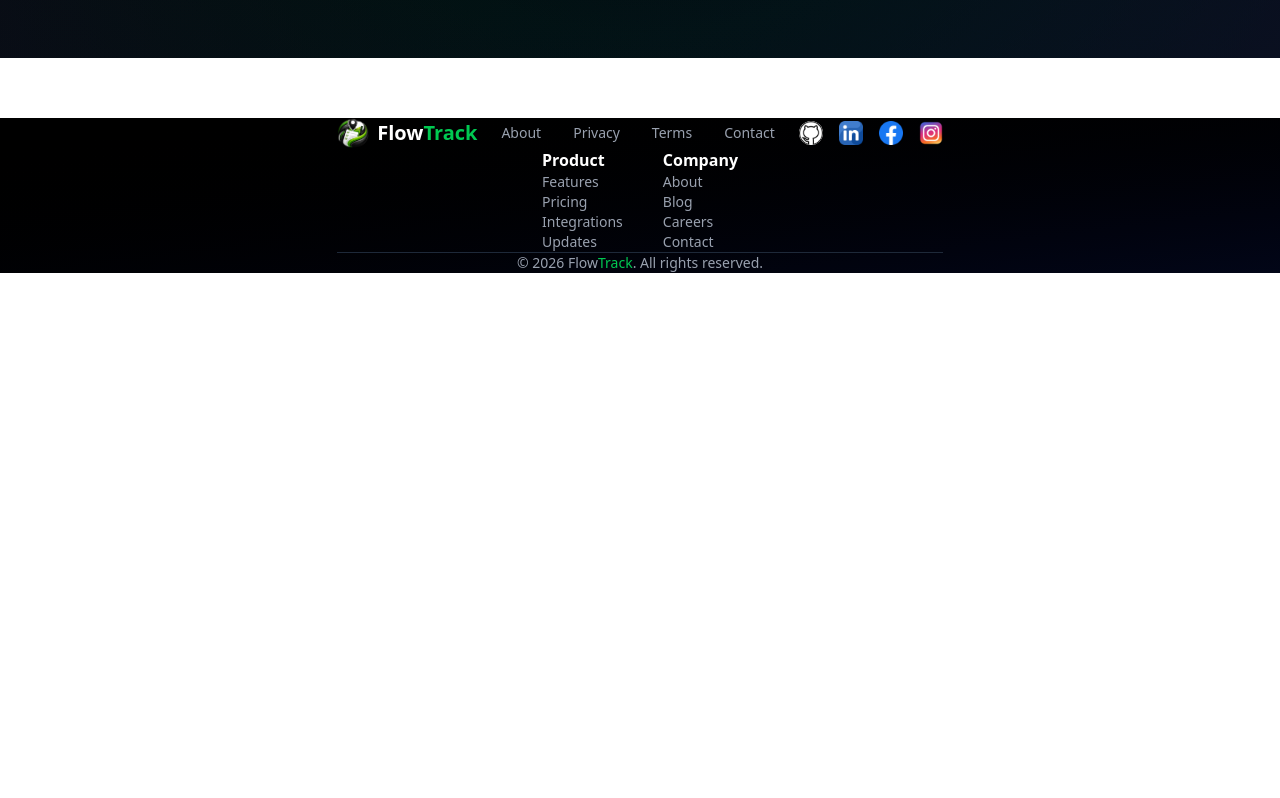
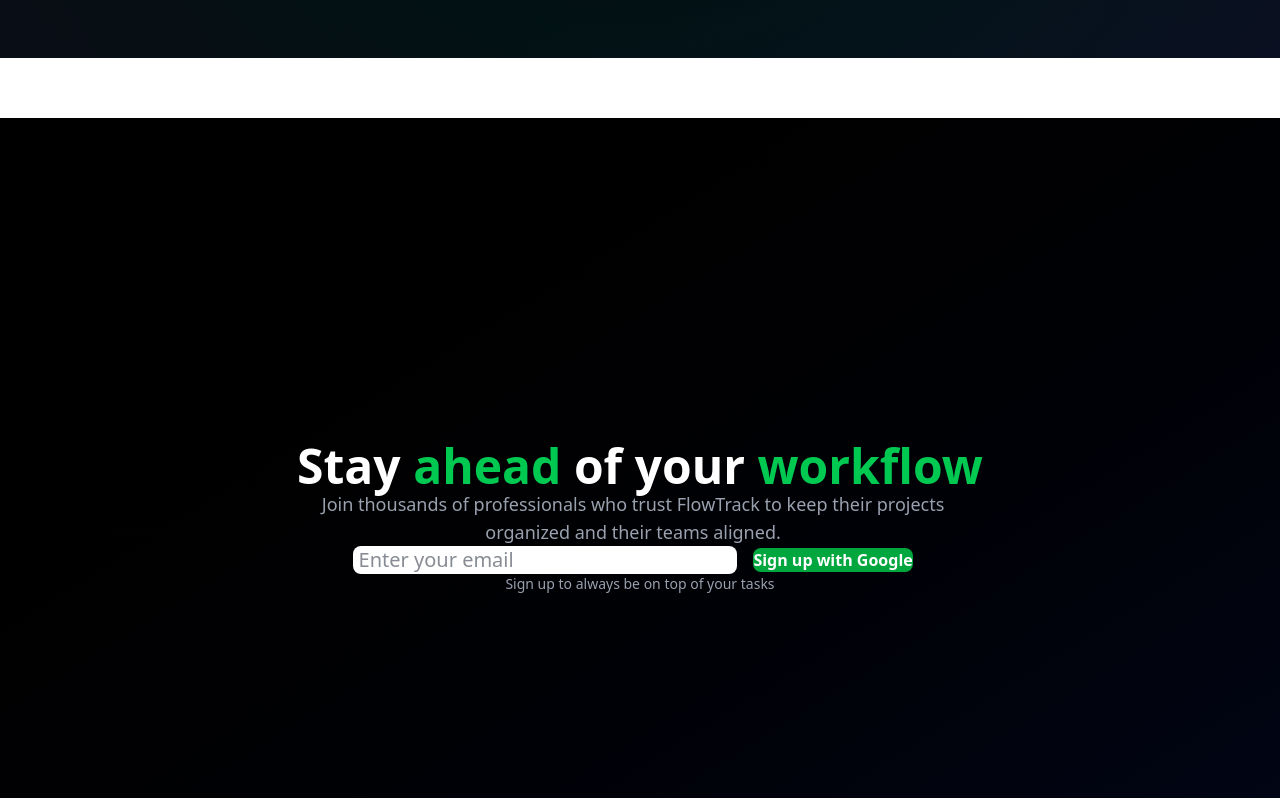
Before and after one commit to Samrat-Deula7/FlowTrack, a React (Vite) app in the folder Frontend/: page /landing in a window 1280 px wide. Shown: the part 742-1540 px from the top of the page. Before the commit the page ends 1015 px from the top, so only its background shows below. Built offline with nearby package versions, Linux system fonts and the light colour scheme.

Commit message:
Working on call to action section of landing page

```diff
--- a/Frontend/src/Landing.tsx
+++ b/Frontend/src/Landing.tsx
@@ -1,11 +1,13 @@
 import NavBar from "./LandingPageComponents/NavBar";
 import HeroSection from './LandingPageComponents/HeroSection'
 import Footer from "./LandingPageComponents/Footer";
+import CTASection from "./LandingPageComponents/CTAsection";
 function Landing() {
   return (
     <>
     <NavBar/>
     <HeroSection/>
+    <CTASection/>
     <Footer/>
     </>
   );
--- /dev/null
+++ b/Frontend/src/LandingPageComponents/CTAsection.tsx
@@ -0,0 +1,35 @@
+
+const CTASection = () => {
+  return (
+    <div className="w-screen h-screen  flex justify-center items-center bg-gradient-to-br from-black to-slate-950 py-20 px-6 ">
+      <div className="max-w-4xl  text-center h-auto">
+        <h2 className="text-4xl md:text-5xl  font-bold text-white m-4">
+          Stay <span className="text-green-500 font-bold">ahead</span> of your{" "}
+          <span className="text-green-500 font-bold">workflow</span>
+        </h2>
+
+        <p className="text-gray-400 text-lg  max-w-2xl mt-16 ">
+          Join thousands of professionals who trust FlowTrack to keep their projects organized and their teams aligned.
+        </p>
+
+        <div className="flex flex-col sm:flex-row gap-4 justify-center items-center max-w-2xl ">
+          <input
+            type="email"
+            placeholder=" Enter your email"
+            className="w-full sm:w-96 px-8 py-6 rounded-lg text-gray-900 text-xl bg-white focus:outline-none focus:ring-2 focus:ring-green-500"
+          />
+          <button className="w-full sm:w-auto px-8 py-4 bg-green-600 hover:bg-green-700 text-white font-semibold rounded-lg transition whitespace-nowrap flex items-center justify-center gap-2">
+
+            Sign up with Google
+          </button>
+        </div>
+
+        <p className="text-gray-400 text-sm ">
+          Sign up to always be on top of your tasks
+        </p>
+      </div>
+    </div>
+  );
+};
+
+export default CTASection;
```
